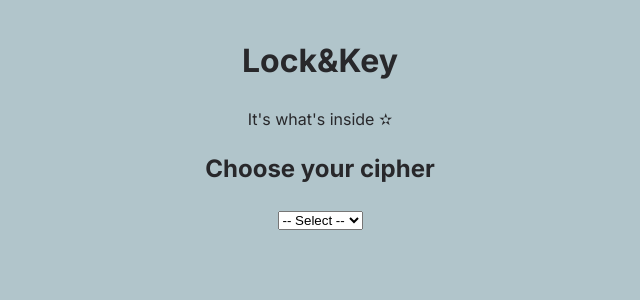
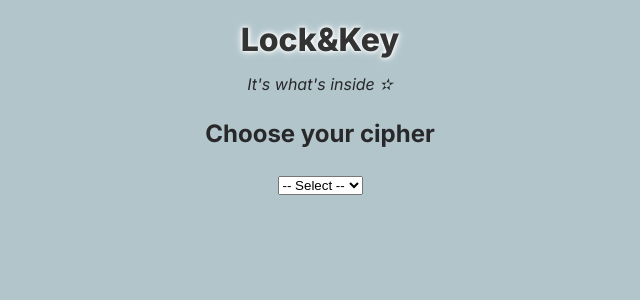
Before and after one commit to ved4a/enc-dec-app, a React (Vite) app: page / in a window 1280 px wide. Shown: the top 300 px of the page, without its empty margins (320-960 px from the left). Built offline with nearby package versions, Linux system fonts and the light colour scheme.

Commit message:
feat: style title, tagline

```diff
--- a/src/App.css
+++ b/src/App.css
@@ -4,3 +4,18 @@
   padding: 1rem;
   text-align: center;
 }
+
+#title {
+  font-weight: 800;
+  color: #333;
+  text-shadow: 0 0 3px #fff, 0 0 5px #fff, 0 0 10px #fff;
+
+  margin: auto 0;
+}
+
+#tagline {
+  margin-top: 0.5rem;
+  margin-bottom: 0;
+
+  font-style: italic;
+}
```
